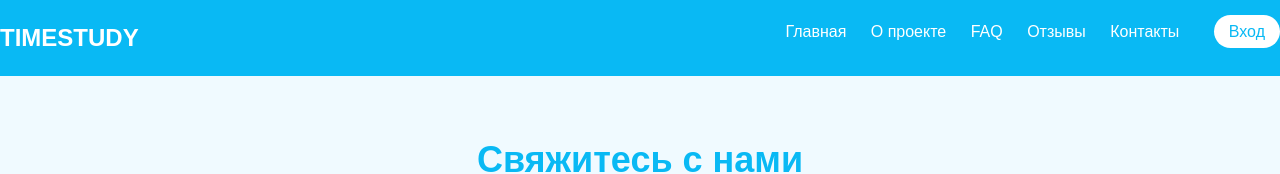
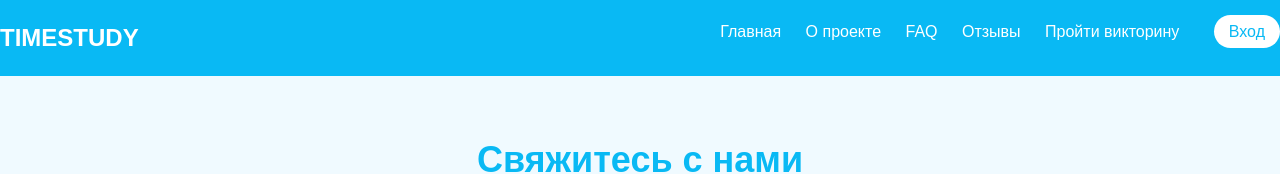
Before and after one commit to arhaterkinbaev/timestudi, a plain HTML site: page contact.html in a window 1280 px wide. Shown: the top 174 px of the page. Drawn offline with nearby package versions, Linux system fonts and the light colour scheme.

Commit message:
Update contact.html

```diff
--- a/contact.html
+++ b/contact.html
@@ -26,7 +26,7 @@
       <a href="about.html">О проекте</a>
       <a href="faq.html" class="active">FAQ</a>
       <a href="reviews.html" class="active">Отзывы</a>
-      <a href="contact.html">Контакты</a>
+      <a href="viktorina.html">Пройти викторину</a>
       <span id="user-info"></span>
     </nav>
   </div>
```
